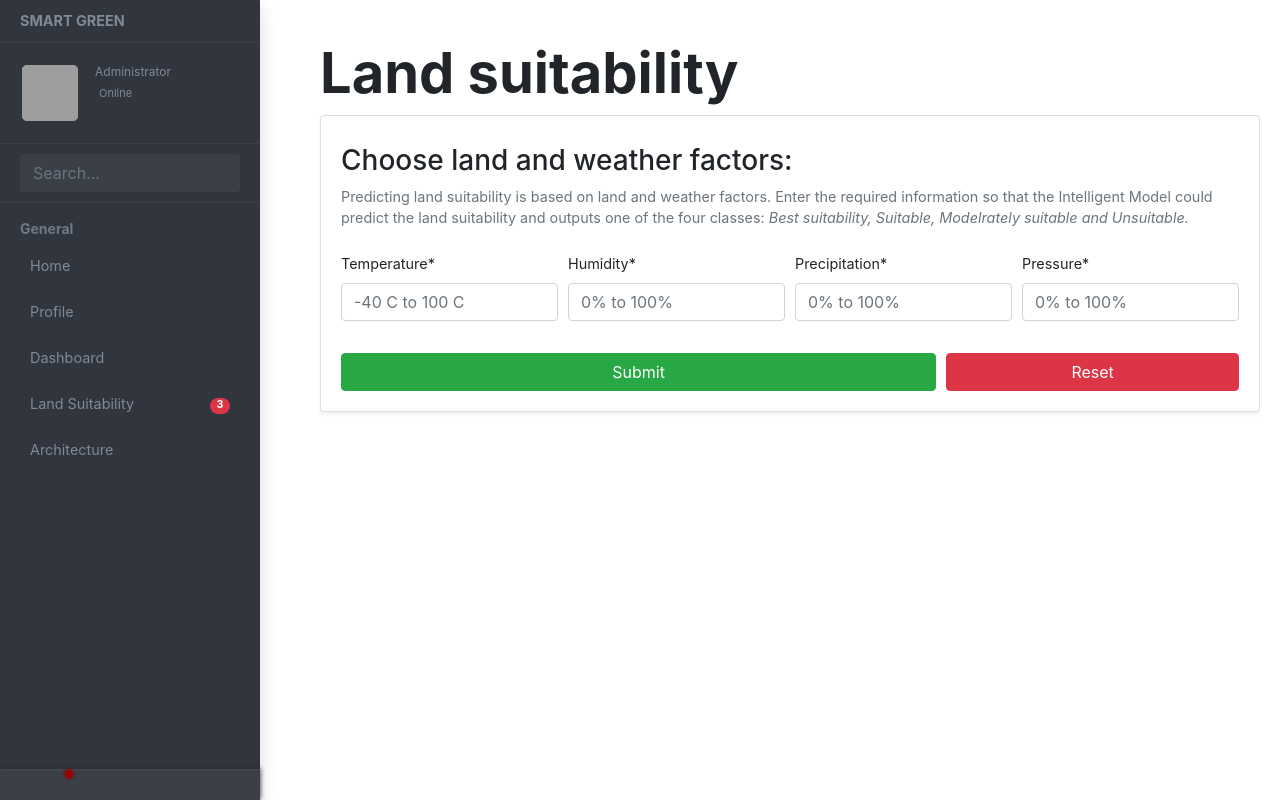
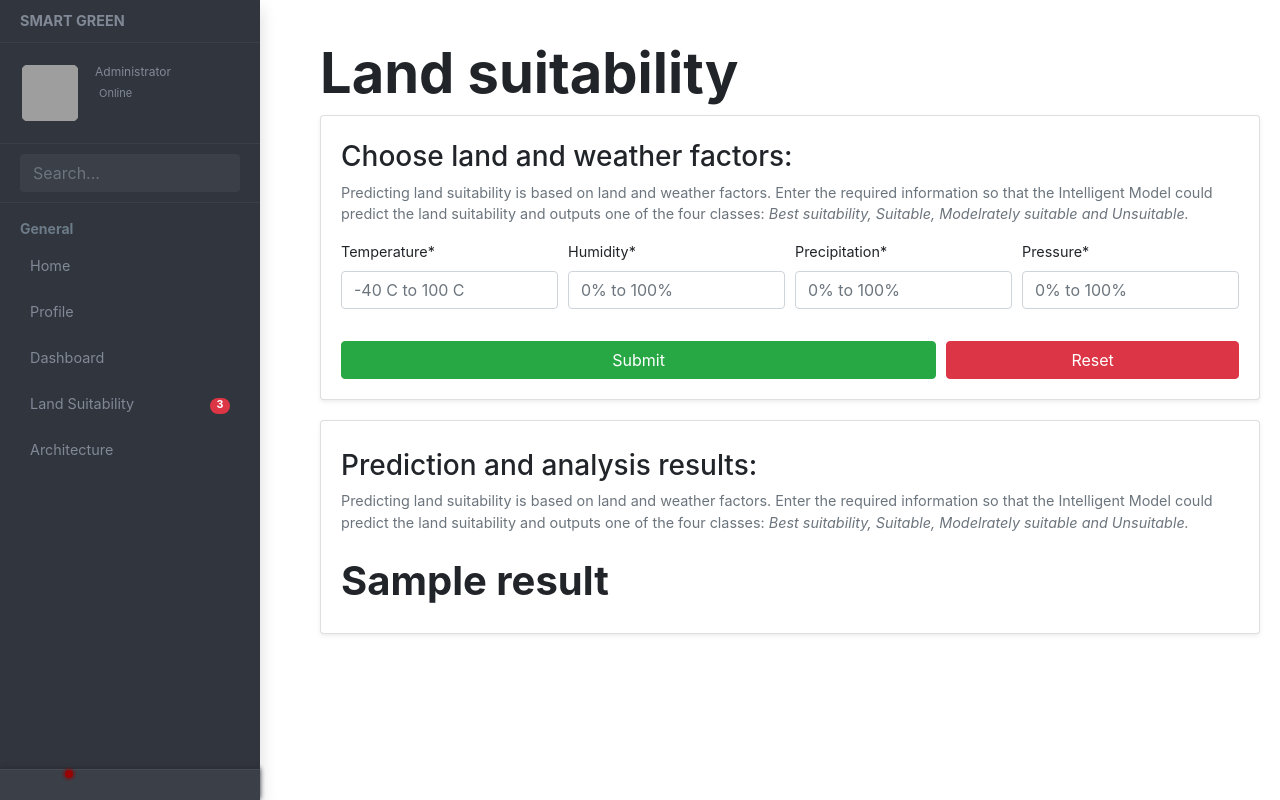
Before and after one commit to chemsedd/Smart-Green, a Django app: template sg_dashboard/templates/sg_dashboard/land_suitability.html in a window 1280 px wide. Run offline with Django 3.2, Linux system fonts and the light colour scheme; tables that the repository leaves empty hold one stand-in row (values such as "Sample post"); the template is opened without the code that fills it: values that come from a table or form of the project are taken from there, most other values are stand-ins (such as "Sample title", 1, 10 or a date in 2020); some libraries are stand-ins or nearby versions; grey boxes are pictures that could not be loaded.

Commit message:
☘ Prediction model is deployed

```diff
--- a/sg_dashboard/templates/sg_dashboard/land_suitability.html
+++ b/sg_dashboard/templates/sg_dashboard/land_suitability.html
@@ -4,13 +4,13 @@
 {% block content %}
 
 <div class="row">
-
     <div class="col-md-12 text-left">
         <h1 class="display-4 font-weight-bold lime-text"> Land suitability
         </h1>
     </div>
     <!-- Input land and weather data to get land suitability -->
-    <div class="col-md-12">
+
+    <div class="col-md-12 mb-1">
         <div class="card shadow-sm">
             <div class="card-body">
                 <!-- ----------------------------- -->
@@ -18,9 +18,9 @@
                 <!-- ----------------------------- -->
                 <div class="row">
                     <div class="col-md-7">
-                        <h3 class="pt-2">Choose land and weather factors:</h3>
+                        <h3 class="pt-1">Choose land and weather factors:</h3>
                     </div>
-                    <div class="col-md-12 pb-4 text-muted">
+                    <div class="col-md-12 pb-3 text-muted">
                         Predicting land suitability is based on land and weather factors. Enter the required information
                         so that the Intelligent Model could predict the land suitability and outputs one of the four
                         classes: <i>Best suitability, Suitable, Modelrately suitable and Unsuitable.</i>
@@ -33,6 +33,44 @@
             </div>
         </div>
     </div>
+    {% if report %}
+    <div class="col-md-12 my-3">
+        <div class="card shadow-sm">
+            <div class="card-body">
+                <!-- ----------------------------------- -->
+                <!-- Land Suitability prediction results -->
+                <!-- ----------------------------------- -->
+                <div class="row">
+                    <div class="col-md-7">
+                        <h3 class="pt-2">Prediction and analysis results:</h3>
+                    </div>
+                    <div class="col-md-12 pb-4 text-muted">
+                        Predicting land suitability is based on land and weather factors. Enter the required information
+                        so that the Intelligent Model could predict the land suitability and outputs one of the four
+                        classes: <i>Best suitability, Suitable, Modelrately suitable and Unsuitable.</i>
+                    </div>
+                </div>
+                <div class="col-md-12 w-100">
+                </div>
+                {% if report.result == 3 %}
+                <h1 class="light-green-text font-weight-bold">Best Suitability</h1>
+                <p> This land and weather represent the perfect condition for the plant to grow.</p>
+                {% elif report.result == 2 %}
+                <h1 class="lime-text font-weight-bold">Suitable</h1>
+                <p> This land and weather are good enough for the plant to grow.</p>
+                {% elif report.result == 1%}
+                <h1 class="orange-text font-weight-bold">Moderately suitable</h1>
+                <p> This land and weather require more fretilization for the plant to grow.</p>
+                {% elif report.result == 0 %}
+                <h1 class="deep-orange-text font-weight-bold">Unsuitable</h1>
+                <p> This land and weather are completely unsuitable for growing plants.</p>
+                {% else %}
+                <h1 class="deep-orange-text font-weight-bold">{{report.result}}</h1>
+                {% endif %}
+            </div>
+        </div>
+    </div>
+    {% endif %}
 </div>
 
 {% endblock content %}
```
Also changed, not shown: sg_dashboard/scripts/prediction_model.py (added, +62 -0 lines), sg_dashboard/views.py (+20 -7 lines), db.sqlite3, 4 other files.
